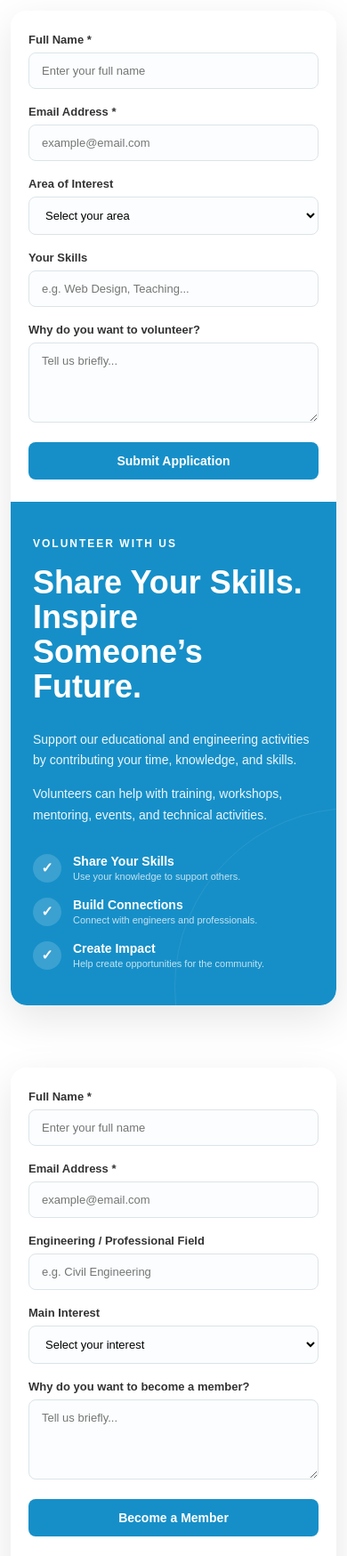
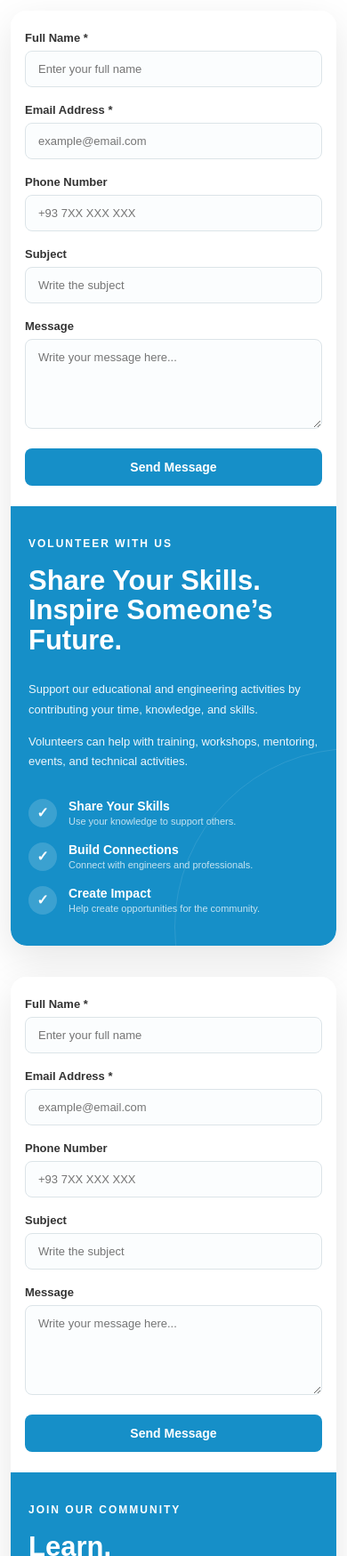
Before and after one commit to saharmurad981-hub/SEWA, a plain HTML site: page index.html in a window 390 px wide. Shown: the top 1749 px of the page at 89% size. Drawn offline with Linux system fonts and the light colour scheme.

Commit message:
change-content-form

```diff
--- a/index.html
+++ b/index.html
@@ -5,7 +5,7 @@
     <meta charset="UTF-8">
     <meta name="viewport" content="width=device-width, initial-scale=1.0">
 
-    <title>Get Involved - SAWE</title>
+    <title>Get Involved | SAWE</title>
 
     <link rel="stylesheet" href="style.css">
 </head>
@@ -19,7 +19,7 @@
 
     <section class="involvement-section">
 
-        <!-- LEFT : FORM -->
+        <!-- FORM -->
 
         <div class="form-card">
 
@@ -31,7 +31,7 @@
                 <input
                     type="hidden"
                     name="_subject"
-                    value="New Volunteer Application"
+                    value="New Volunteer Message"
                 >
 
                 <input
@@ -47,7 +47,7 @@
                 >
 
 
-                <div class="form-row">
+                <!-- Name -->
 
                 <div class="form-group">
 
@@ -66,6 +66,8 @@
                 </div>
 
 
+                <!-- Email -->
+
                 <div class="form-group">
 
                     <label for="volunteer-email">
@@ -82,88 +84,63 @@
 
                 </div>
 
-                </div>
 
+                <!-- Phone -->
 
                 <div class="form-group">
 
-                    <label for="volunteer-interest">
-                        Area of Interest
-                    </label>
-
-                    <select
-                        id="volunteer-interest"
-                        name="Area of Interest"
-                        required
-                    >
-
-                        <option value="">
-                            Select your area
-                        </option>
-
-                        <option value="Engineering">
-                            Engineering
-                        </option>
-
-                        <option value="Education">
-                            Education
-                        </option>
-
-                        <option value="Technology">
-                            Technology
-                        </option>
-
-                        <option value="Marketing">
-                            Marketing
-                        </option>
-
-                        <option value="Teaching">
-                            Teaching
-                        </option>
-
-                        <option value="Content Creation">
-                            Content Creation
-                        </option>
-
-                    </select>
-
-                </div>
-
-
-                <div class="form-group">
-
-                    <label for="volunteer-skills">
-                        Your Skills
+                    <label for="volunteer-phone">
+                        Phone Number
                     </label>
 
                     <input
-                        type="text"
-                        id="volunteer-skills"
-                        name="Skills"
-                        placeholder="e.g. Web Design, Teaching..."
+                        type="tel"
+                        id="volunteer-phone"
+                        name="Phone Number"
+                        placeholder="+93 7XX XXX XXX"
                     >
 
                 </div>
 
 
+                <!-- Subject -->
+
+                <div class="form-group">
+
+                    <label for="volunteer-subject">
+                        Subject
+                    </label>
+
+                    <input
+                        type="text"
+                        id="volunteer-subject"
+                        name="Subject"
+                        placeholder="Write the subject"
+                    >
+
+                </div>
+
+
+                <!-- Message -->
+
                 <div class="form-group">
 
                     <label for="volunteer-message">
-                        Why do you want to volunteer?
+                        Message
                     </label>
 
                     <textarea
                         id="volunteer-message"
-                        name="Motivation"
-                        rows="4"
-                        placeholder="Tell us briefly..."
+                        name="Message"
+                        rows="5"
+                        placeholder="Write your message here..."
                     ></textarea>
 
                 </div>
 
 
                 <button type="submit">
-                    Submit Application
+                    Send Message
                 </button>
 
             </form>
@@ -171,9 +148,9 @@
         </div>
 
 
-        <!-- RIGHT : VOLUNTEER INFORMATION -->
+        <!-- VOLUNTEER CONTENT -->
 
-        <div class="info-card volunteer-card">
+        <div class="info-card">
 
             <span class="info-label">
                 VOLUNTEER WITH US
@@ -204,7 +181,10 @@
 
                 <div>
                     <strong>Share Your Skills</strong>
-                    <small>Use your knowledge to support others.</small>
+
+                    <small>
+                        Use your knowledge to support others.
+                    </small>
                 </div>
 
             </div>
@@ -216,7 +196,10 @@
 
                 <div>
                     <strong>Build Connections</strong>
-                    <small>Connect with engineers and professionals.</small>
+
+                    <small>
+                        Connect with engineers and professionals.
+                    </small>
                 </div>
 
             </div>
@@ -228,7 +211,10 @@
 
                 <div>
                     <strong>Create Impact</strong>
-                    <small>Help create opportunities for the community.</small>
+
+                    <small>
+                        Help create opportunities for the community.
+                    </small>
                 </div>
 
             </div>
@@ -245,7 +231,7 @@
 
     <section class="involvement-section">
 
-        <!-- LEFT : MEMBER FORM -->
+        <!-- FORM -->
 
         <div class="form-card">
 
@@ -257,7 +243,7 @@
                 <input
                     type="hidden"
                     name="_subject"
-                    value="New Membership Application"
+                    value="New Membership Message"
                 >
 
                 <input
@@ -273,7 +259,7 @@
                 >
 
 
-                <div class="form-row">
+                <!-- Name -->
 
                 <div class="form-group">
 
@@ -292,6 +278,8 @@
                 </div>
 
 
+                <!-- Email -->
+
                 <div class="form-group">
 
                     <label for="member-email">
@@ -308,84 +296,63 @@
 
                 </div>
 
-                </div>
 
+                <!-- Phone -->
 
                 <div class="form-group">
 
-                    <label for="member-field">
-                        Engineering / Professional Field
+                    <label for="member-phone">
+                        Phone Number
                     </label>
 
                     <input
-                        type="text"
-                        id="member-field"
-                        name="Professional Field"
-                        placeholder="e.g. Civil Engineering"
+                        type="tel"
+                        id="member-phone"
+                        name="Phone Number"
+                        placeholder="+93 7XX XXX XXX"
                     >
 
                 </div>
 
 
+                <!-- Subject -->
+
                 <div class="form-group">
 
-                    <label for="member-interest">
-                        Main Interest
+                    <label for="member-subject">
+                        Subject
                     </label>
 
-                    <select
-                        id="member-interest"
-                        name="Main Interest"
-                        required
+                    <input
+                        type="text"
+                        id="member-subject"
+                        name="Subject"
+                        placeholder="Write the subject"
                     >
-
-                        <option value="">
-                            Select your interest
-                        </option>
-
-                        <option value="Engineering">
-                            Engineering
-                        </option>
-
-                        <option value="Education">
-                            Education
-                        </option>
-
-                        <option value="Technology">
-                            Technology
-                        </option>
-
-                        <option value="Research">
-                            Research
-                        </option>
-
-                        <option value="Professional Development">
-                            Professional Development
-                        </option>
-
-                    </select>
 
                 </div>
 
 
+                <!-- Message -->
+
                 <div class="form-group">
 
                     <label for="member-message">
-                        Why do you want to become a member?
+                        Message
                     </label>
 
                     <textarea
                         id="member-message"
-                        name="Membership Motivation"
-                        rows="4"
-                        placeholder="Tell us briefly..."
+                        name="Message"
+                        rows="5"
+                        placeholder="Write your message here..."
                     ></textarea>
 
                 </div>
 
 
                 <button type="submit">
-                    Become a Member
+                    Send Message
                 </button>
 
             </form>
@@ -393,9 +360,9 @@
         </div>
 
 
-        <!-- RIGHT : MEMBER INFORMATION -->
+        <!-- MEMBER CONTENT -->
 
-        <div class="info-card member-card">
+        <div class="info-card">
 
             <span class="info-label">
                 JOIN OUR COMMUNITY
@@ -415,8 +382,8 @@
             </p>
 
             <p>
-                Members can connect with others, exchange ideas,
-                join programs, and discover new opportunities.
+                Connect with others, exchange ideas, join programs,
+                and discover new opportunities.
             </p>
 
 
@@ -426,7 +393,10 @@
 
                 <div>
                     <strong>Connect</strong>
-                    <small>Meet like-minded professionals.</small>
+
+                    <small>
+                        Meet like-minded professionals.
+                    </small>
                 </div>
 
             </div>
@@ -438,7 +408,10 @@
 
                 <div>
                     <strong>Learn & Grow</strong>
-                    <small>Access learning and development opportunities.</small>
+
+                    <small>
+                        Explore learning opportunities.
+                    </small>
                 </div>
 
             </div>
@@ -450,7 +423,10 @@
 
                 <div>
                     <strong>Discover Opportunities</strong>
-                    <small>Explore programs, events, and activities.</small>
+
+                    <small>
+                        Explore programs and activities.
+                    </small>
                 </div>
 
             </div>
@@ -467,7 +443,7 @@
 
     <section class="involvement-section">
 
-        <!-- LEFT : PARTNER FORM -->
+        <!-- FORM -->
 
         <div class="form-card">
 
@@ -479,7 +455,7 @@
                 <input
                     type="hidden"
                     name="_subject"
-                    value="New Partnership Inquiry"
+                    value="New Partnership Message"
                 >
 
                 <input
@@ -495,24 +471,26 @@
                 >
 
 
-                <div class="form-row">
+                <!-- Name -->
 
                 <div class="form-group">
 
                     <label for="partner-name">
-                            Your Name *
+                        Full Name *
                     </label>
 
                     <input
                         type="text"
                         id="partner-name"
-                            name="Contact Name"
-                            placeholder="Enter your name"
+                        name="Full Name"
+                        placeholder="Enter your full name"
                         required
                     >
 
                 </div>
 
+
+                <!-- Email -->
 
                 <div class="form-group">
 
@@ -530,84 +508,63 @@
 
                 </div>
 
-                </div>
 
+                <!-- Phone -->
 
                 <div class="form-group">
 
-                    <label for="organization">
-                        Organization / Company
+                    <label for="partner-phone">
+                        Phone Number
                     </label>
 
                     <input
-                        type="text"
-                        id="organization"
-                        name="Organization"
-                        placeholder="Organization name"
+                        type="tel"
+                        id="partner-phone"
+                        name="Phone Number"
+                        placeholder="+93 7XX XXX XXX"
                     >
 
                 </div>
 
 
+                <!-- Subject -->
+
                 <div class="form-group">
 
-                    <label for="partnership-type">
-                        Partnership Type
+                    <label for="partner-subject">
+                        Subject
                     </label>
 
-                    <select
-                        id="partnership-type"
-                        name="Partnership Type"
-                        required
+                    <input
+                        type="text"
+                        id="partner-subject"
+                        name="Subject"
+                        placeholder="Write the subject"
                     >
-
-                        <option value="">
-                            Select partnership type
-                        </option>
-
-                        <option value="Education">
-                            Education
-                        </option>
-
-                        <option value="Training">
-                            Training
-                        </option>
-
-                        <option value="Technology">
-                            Technology
-                        </option>
-
-                        <option value="Events">
-                            Events
-                        </option>
-
-                        <option value="Sponsorship">
-                            Sponsorship
-                        </option>
-
-                    </select>
 
                 </div>
 
 
+                <!-- Message -->
+
                 <div class="form-group">
 
                     <label for="partner-message">
-                        Tell us about your idea
+                        Message
                     </label>
 
                     <textarea
                         id="partner-message"
-                        name="Partnership Message"
-                        rows="4"
-                        placeholder="Briefly describe your idea..."
+                        name="Message"
+                        rows="5"
+                        placeholder="Write your message here..."
                     ></textarea>
 
                 </div>
 
 
                 <button type="submit">
-                    Send Partnership Request
+                    Send Message
                 </button>
 
             </form>
@@ -615,9 +572,9 @@
         </div>
 
 
-        <!-- RIGHT : PARTNER INFORMATION -->
+        <!-- PARTNER CONTENT -->
 
-        <div class="info-card partner-card">
+        <div class="info-card">
 
             <span class="info-label">
                 PARTNER WITH US
@@ -633,8 +590,7 @@
 
             <p>
                 We invite organizations, companies, educational
-                institutions, and professional networks to work
-                with us.
+                institutions, and professional networks to work with us.
             </p>
 
             <p>
@@ -649,7 +605,10 @@
 
                 <div>
                     <strong>Collaborate</strong>
-                    <small>Work together on meaningful programs.</small>
+
+                    <small>
+                        Work together on meaningful programs.
+                    </small>
                 </div>
 
             </div>
@@ -661,7 +620,10 @@
 
                 <div>
                     <strong>Support Education</strong>
-                    <small>Help create learning opportunities.</small>
+
+                    <small>
+                        Help create learning opportunities.
+                    </small>
                 </div>
 
             </div>
@@ -673,7 +635,10 @@
 
                 <div>
                     <strong>Create Opportunities</strong>
-                    <small>Connect people with knowledge and experience.</small>
+
+                    <small>
+                        Connect people with knowledge and experience.
+                    </small>
                 </div>
 
             </div>
--- a/style.css
+++ b/style.css
@@ -1,3 +1,6 @@
+/* =========================================
+   RESET
+========================================= */
 
 * {
     margin: 0;
@@ -5,34 +8,48 @@
     box-sizing: border-box;
 }
 
+
+/* =========================================
+   BODY
+========================================= */
+
 body {
     font-family: Arial, Helvetica, sans-serif;
+
     background: #ffffff;
+
     color: #222;
+
     padding: 40px;
 }
 
 
 /* =========================================
-   MAIN LAYOUT
+   MAIN SECTION
 ========================================= */
 
 .involvement-section {
+
     width: 100%;
+
     max-width: 1250px;
 
-    margin: 0 auto 60px;
+    margin: 0 auto 70px;
 
     display: grid;
-    grid-template-columns: 1.05fr 0.95fr;
+
+    grid-template-columns: 1fr 1fr;
 
     gap: 0;
 
+    overflow: hidden;
+
     border-radius: 24px;
 
-    overflow: hidden;
+    background: #ffffff;
 
-    box-shadow: 0 15px 45px rgba(0, 0, 0, 0.10);
+    box-shadow:
+        0 15px 45px rgba(0, 0, 0, 0.10);
 }
 
 
@@ -41,35 +58,35 @@ body {
 ========================================= */
 
 .form-card {
+
     background: #ffffff;
 
     padding: 45px 50px;
 
     display: flex;
+
     align-items: center;
 }
 
 
 .form-card form {
+
     width: 100%;
 }
 
 
-.form-row {
-    display: grid;
-
-    grid-template-columns: 1fr 1fr;
-
-    gap: 18px;
-}
-
+/* =========================================
+   FORM GROUP
+========================================= */
 
 .form-group {
+
     margin-bottom: 18px;
 }
 
 
 .form-group label {
+
     display: block;
 
     margin-bottom: 7px;
@@ -83,8 +100,8 @@ body {
 
 
 .form-group input,
-.form-group select,
 .form-group textarea {
+
     width: 100%;
 
     padding: 12px 14px;
@@ -106,20 +123,22 @@ body {
 
 
 .form-group input:focus,
-.form-group select:focus,
 .form-group textarea:focus {
-    border-color: #159ddd;
+
+    border-color: #168fc8;
 
     background: #ffffff;
 
-    box-shadow: 0 0 0 3px rgba(21, 157, 221, 0.10);
+    box-shadow:
+        0 0 0 3px rgba(22, 143, 200, 0.10);
 }
 
 
 .form-group textarea {
+
     resize: vertical;
 
-    min-height: 90px;
+    min-height: 100px;
 }
 
 
@@ -128,17 +147,18 @@ body {
 ========================================= */
 
 .form-card button {
+
     width: 100%;
 
+    padding: 13px;
+
     border: none;
-
-    padding: 13px;
 
     border-radius: 8px;
 
     background: #168fc8;
 
-    color: white;
+    color: #ffffff;
 
     font-size: 14px;
 
@@ -151,28 +171,33 @@ body {
 
 
 .form-card button:hover {
+
     background: #087db5;
 
     transform: translateY(-2px);
+
+    box-shadow:
+        0 8px 20px rgba(22, 143, 200, 0.25);
 }
 
 
 /* =========================================
-   BLUE INFORMATION CARD
+   INFORMATION CARD
 ========================================= */
 
 .info-card {
+
     position: relative;
 
     overflow: hidden;
 
-    padding: 70px 55px;
+    min-height: 650px;
 
-    min-height: 650px;
+    padding: 65px 55px;
 
     background: #168fc8;
 
-    color: white;
+    color: #ffffff;
 
     display: flex;
 
@@ -184,30 +209,34 @@ body {
 }
 
 
-/* Small curved decoration */
+/* Decorative circle */
 
 .info-card::after {
+
     content: "";
 
     position: absolute;
 
     width: 400px;
+
     height: 400px;
 
-    border: 1px solid rgba(255, 255, 255, 0.08);
+    right: -220px;
+
+    bottom: -180px;
+
+    border: 1px solid rgba(255, 255, 255, 0.10);
 
     border-radius: 50%;
-
-    right: -220px;
-    bottom: -180px;
 }
 
 
 /* =========================================
-   INFORMATION CONTENT
+   INFORMATION TEXT
 ========================================= */
 
 .info-label {
+
     font-size: 12px;
 
     font-weight: bold;
@@ -219,6 +248,11 @@ body {
 
 
 .info-card h1 {
+
+    position: relative;
+
+    z-index: 2;
+
     font-size: clamp(36px, 4vw, 52px);
 
     line-height: 1.08;
@@ -230,6 +264,11 @@ body {
 
 
 .info-card p {
+
+    position: relative;
+
+    z-index: 2;
+
     max-width: 520px;
 
     font-size: 14px;
@@ -247,6 +286,11 @@ body {
 ========================================= */
 
 .benefit {
+
+    position: relative;
+
+    z-index: 2;
+
     display: flex;
 
     align-items: center;
@@ -258,7 +302,9 @@ body {
 
 
 .check {
+
     width: 32px;
+
     height: 32px;
 
     min-width: 32px;
@@ -266,6 +312,7 @@ body {
     display: flex;
 
     align-items: center;
+
     justify-content: center;
 
     border-radius: 50%;
@@ -277,6 +324,7 @@ body {
 
 
 .benefit strong {
+
     display: block;
 
     font-size: 14px;
@@ -286,20 +334,12 @@ body {
 
 
 .benefit small {
+
     display: block;
 
     font-size: 11px;
 
     color: rgba(255, 255, 255, 0.75);
-}
-
-
-/* =========================================
-   SECOND & THIRD SECTION
-========================================= */
-
-.involvement-section + .involvement-section {
-    margin-top: 70px;
 }
 
 
@@ -310,23 +350,31 @@ body {
 @media (max-width: 950px) {
 
     body {
+
         padding: 25px;
     }
 
+
     .involvement-section {
+
         grid-template-columns: 1fr;
+
     }
 
+
+    .form-card {
+
+        padding: 40px;
+    }
+
+
     .info-card {
+
         min-height: auto;
 
-        padding: 50px 40px;
+        padding: 55px 40px;
 
         border-radius: 0 0 24px 24px;
-    }
-
-    .form-card {
-        padding: 40px;
     }
 
 }
@@ -339,30 +387,68 @@ body {
 @media (max-width: 600px) {
 
     body {
+
         padding: 12px;
     }
 
+
     .involvement-section {
+
         border-radius: 18px;
+
+        margin-bottom: 35px;
     }
 
+
     .form-card {
-        padding: 25px 20px;
+
+        padding: 28px 20px;
     }
 
-    .form-row {
-        grid-template-columns: 1fr;
-        gap: 0;
-    }
 
     .info-card {
+
         padding: 40px 25px;
 
         border-radius: 0 0 18px 18px;
     }
 
+
     .info-card h1 {
+
         font-size: 36px;
     }
 
+
+    .info-card p {
+
+        font-size: 13px;
+    }
+
 }
+
+
+/* =========================================
+   SMALL MOBILE
+========================================= */
+
+@media (max-width: 400px) {
+
+    .form-card {
+
+        padding: 23px 16px;
+    }
+
+
+    .info-card {
+
+        padding: 35px 20px;
+    }
+
+
+    .info-card h1 {
+
+        font-size: 31px;
+    }
+
+}
```
Lines whose indentation alone changed are shown as unchanged.
